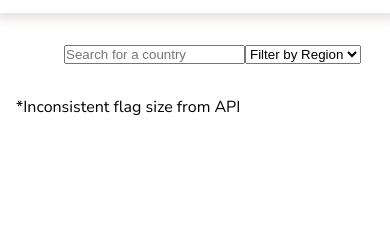
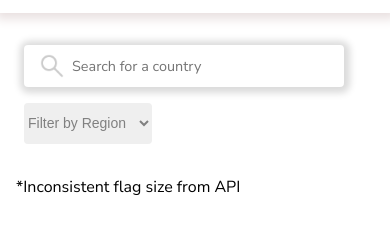
Before and after one commit to franc51/rest-countries-api-with-color-theme-switcher-master, a plain HTML site: page index.html in a window 390 px wide. Shown: the part 69-302 px from the top of the page. Drawn offline with Linux system fonts and the light colour scheme; no server answers.

Commit message:
finished homepage

```diff
--- a/index.css
+++ b/index.css
@@ -19,6 +19,30 @@ body {
   justify-content: space-between;
   align-items: center;
   padding: 2rem 4rem;
+}
+.countries_actions_search {
+  font-family: "Nunito Sans";
+  font-size: 0.9rem;
+  border: none;
+  height: 2.6rem;
+  width: 20rem;
+  box-shadow: 1px 1px 7px 5px rgb(219, 219, 219);
+  background-image: url("files/design/search.png");
+  background-size: 1.5rem;
+  background-position: 1rem center;
+  background-repeat: no-repeat;
+  padding-left: 3rem;
+  border-radius: 4px;
+}
+.countries_actions_select {
+  height: 2.6rem;
+  width: 8rem;
+  border: none;
+  border-radius: 4px;
+  font-size: 16px;
+  cursor: pointer;
+  font-size: 14px;
+  color: gray;
 }
 .countries_list_container {
   display: grid;
@@ -74,7 +98,7 @@ a {
   cursor: pointer;
 }
 .countries_header_theme_toggle:hover {
-  box-shadow: 1px 1px 10px 5px rgb(197, 194, 194);
+  border: 1px solid rgb(119, 117, 117);
 }
 
 @media (max-width: 600px) {
@@ -95,4 +119,10 @@ a {
   .api-sucks {
     padding-left: 1rem;
   }
+  .countries_actions {
+    flex-direction: column;
+    align-items: flex-start;
+    gap: 1rem;
+    padding: 2rem 1.5rem;
+  }
 }
--- a/index.js
+++ b/index.js
@@ -77,7 +77,14 @@ theme_toggle.addEventListener("click", () => {
 
     document.querySelectorAll(".country").forEach((country) => {
       country.style.boxShadow = "1px 1px 10px 5px rgb(34, 33, 33)";
+      country.style.backgroundColor = "none";
     });
+
+    countries_actions_search.style.backgroundColor = "hsl(209, 23%, 22%)";
+    countries_actions_search.style.color = "white";
+    countries_actions_search.style.boxShadow = "none";
+
+    select_region.style.backgroundColor = "hsl(209, 23%, 22%)";
 
     isLightMode = false;
   } else {
@@ -86,13 +93,22 @@ theme_toggle.addEventListener("click", () => {
 
     document.querySelectorAll(".country").forEach((country) => {
       country.style.boxShadow = "1px 1px 10px 5px rgb(187, 187, 187)";
+      country.style.backgroundColor = "whitesmoke";
+      theme_toggle.style.color = "black";
     });
 
-    theme_toggle.style.color = "black";
     theme_toggle.style.backgroundImage = "url('files/design/moon.png')";
     theme_toggle.style.backgroundColor = "white";
+
     countries_header_container.style.boxShadow =
       "1px 1px 10px 5px rgb(190, 184, 184)";
+
+    countries_actions_search.style.backgroundColor = "whitesmoke";
+    countries_actions_search.style.color = "black";
+    countries_actions_search.style.boxShadow = "none";
+
+    select_region.style.backgroundColor = "whitesmoke";
+
     isLightMode = true;
   }
 });
```
Also changed, not shown: files/design/search.png (added), files/design/searchwhite.png (added).
